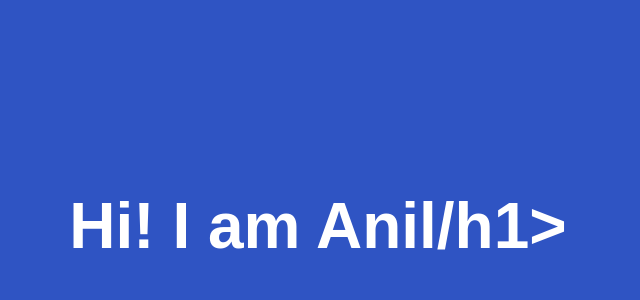
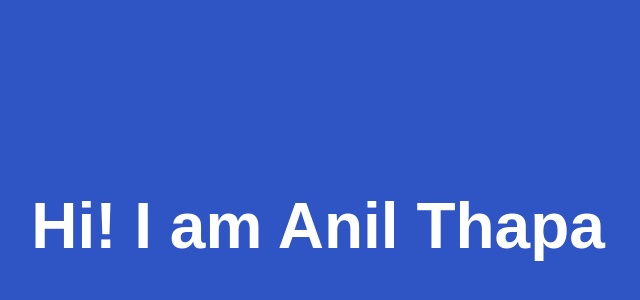
Before and after one commit to anilthapaa/my-app, a plain HTML site: page index.html in a window 1280 px wide. Shown: the part 182-482 px from the top of the page, without its empty margins (322-962 px from the left). Drawn offline with Linux system fonts and the light colour scheme.

Commit message:
simple update

```diff
--- a/index.html
+++ b/index.html
@@ -27,6 +27,6 @@ a{
   </style>
 </head>
 <body>
-  <h1>Hi! I am Anil/h1>
+  <h1>Hi! I am Anil Thapa</h1>
 </body>
 </html>
```
